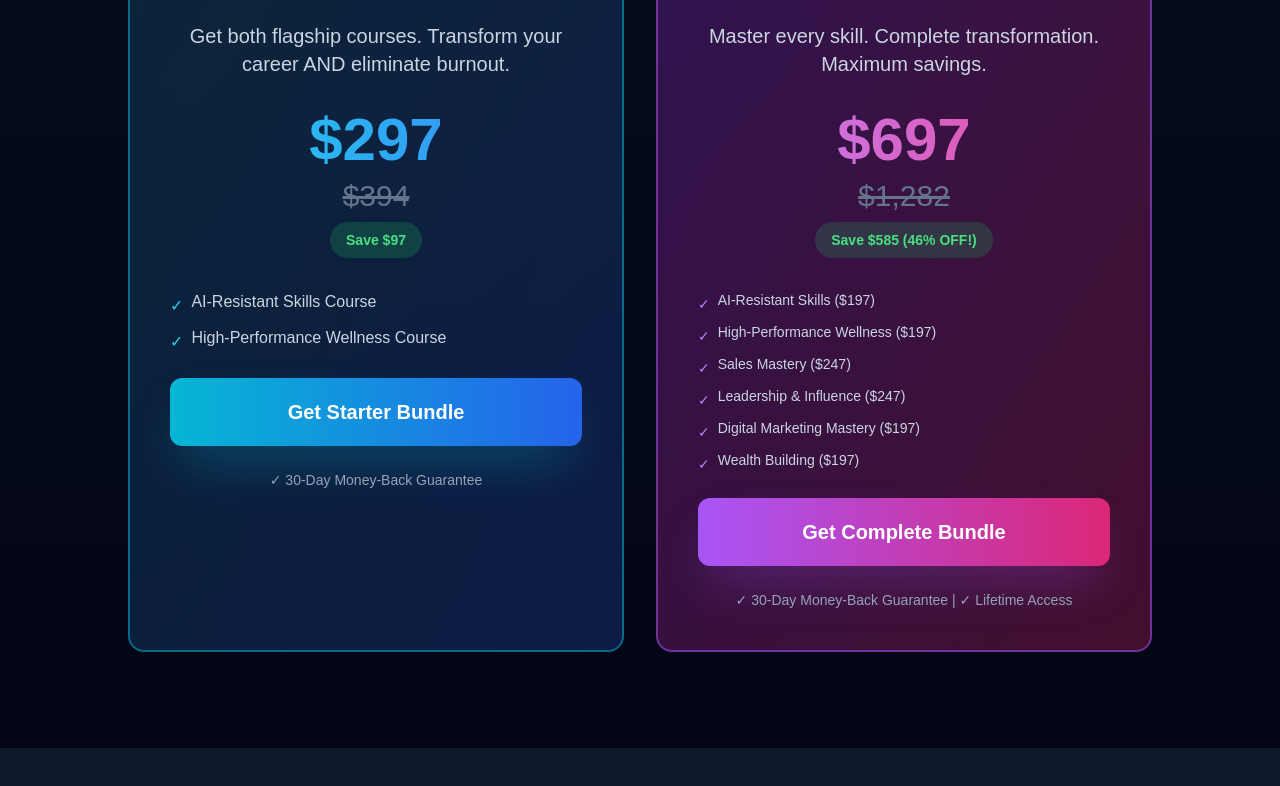
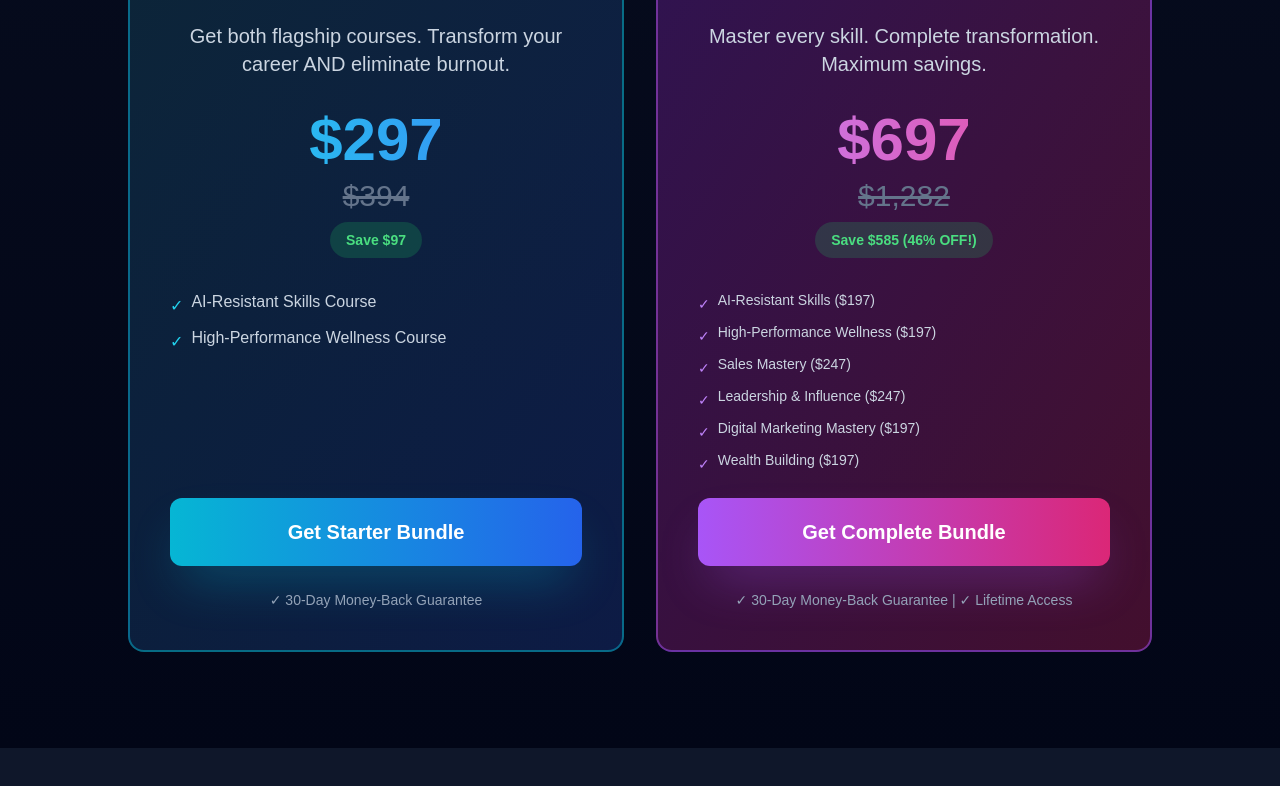
Before and after one commit to boxingthebest/million-dollar-blueprint-nextjs, a Next.js app: page / in a window 1280 px wide. Shown: the part 4841-5627 px from the top of the page. Built offline with nearby package versions, Linux system fonts and the light colour scheme.

Commit message:
Fix bundle card button alignment with flexbox

```diff
--- a/app/page.tsx
+++ b/app/page.tsx
@@ -581,11 +581,11 @@ export default function Home() {
               <h2 className="text-4xl md:text-5xl font-bold text-center text-white mb-4">Choose Your Bundle</h2>
               <p className="text-xl md:text-2xl text-slate-400 text-center mb-16">Save more when you invest in your complete transformation</p>
 
-              <div className="grid md:grid-cols-2 gap-8 max-w-5xl mx-auto">
+              <div className="grid md:grid-cols-2 gap-8 max-w-5xl mx-auto items-stretch">
                 {/* Starter Bundle */}
-                <div className="bg-gradient-to-br from-cyan-900/40 to-blue-900/40 border-2 border-cyan-500/50 rounded-2xl p-8 md:p-10 text-center hover:scale-105 hover:shadow-2xl hover:shadow-cyan-500/20 transition-all duration-300 relative group">
+                <div className="bg-gradient-to-br from-cyan-900/40 to-blue-900/40 border-2 border-cyan-500/50 rounded-2xl p-8 md:p-10 text-center hover:scale-105 hover:shadow-2xl hover:shadow-cyan-500/20 transition-all duration-300 relative group flex flex-col h-full">
                   <div className="absolute inset-0 bg-gradient-to-br from-cyan-500/10 to-blue-500/10 rounded-2xl opacity-0 group-hover:opacity-100 transition-opacity" />
-                  <div className="relative z-10">
+                  <div className="relative z-10 flex flex-col flex-grow">
                   <div className="inline-block bg-gradient-to-r from-cyan-500/30 to-blue-500/30 text-cyan-200 px-6 py-2 rounded-full text-sm font-bold mb-6 border border-cyan-400/30">
                     💎 STARTER BUNDLE
                   </div>
@@ -600,7 +600,7 @@ export default function Home() {
                     <div className="text-2xl md:text-3xl text-slate-500 line-through mb-2">$394</div>
                     <div className="inline-block bg-green-500/20 text-green-400 px-4 py-2 rounded-full text-sm font-bold">Save $97</div>
                   </div>
-                  <ul className="text-left text-slate-300 mb-6 space-y-2">
+                  <ul className="text-left text-slate-300 mb-6 space-y-2 flex-grow">
                     <li className="flex items-start gap-2">
                       <span className="text-cyan-400 mt-1">✓</span>
                       <span>AI-Resistant Skills Course</span>
@@ -610,7 +610,8 @@ export default function Home() {
                       <span>High-Performance Wellness Course</span>
                     </li>
                   </ul>
-                  <a
+                  <div className="mt-auto">
+                    <a
                     href="https://buy.stripe.com/4gM4gyepHdiD3dG7BO08g07"
                     target="_blank"
                     rel="noopener noreferrer"
@@ -620,15 +621,16 @@ export default function Home() {
                   </a>
                   <p className="text-slate-400 text-sm mt-6">✓ 30-Day Money-Back Guarantee</p>
                   </div>
+                  </div>
                 </div>
 
                 {/* Complete Bundle */}
-                <div className="bg-gradient-to-br from-purple-900/50 to-pink-900/50 border-2 border-purple-500/50 rounded-2xl p-8 md:p-10 text-center relative overflow-hidden hover:scale-105 hover:shadow-2xl hover:shadow-purple-500/20 transition-all duration-300 group">
+                <div className="bg-gradient-to-br from-purple-900/50 to-pink-900/50 border-2 border-purple-500/50 rounded-2xl p-8 md:p-10 text-center relative overflow-hidden hover:scale-105 hover:shadow-2xl hover:shadow-purple-500/20 transition-all duration-300 group flex flex-col h-full">
                   <div className="absolute inset-0 bg-gradient-to-br from-purple-500/10 to-pink-500/10 rounded-2xl opacity-0 group-hover:opacity-100 transition-opacity" />
                   <div className="absolute -top-2 -right-2 bg-gradient-to-r from-orange-500 to-pink-500 text-white px-6 py-2 rounded-full text-sm font-bold rotate-12 shadow-lg animate-pulse">
                     BEST VALUE
                   </div>
-                  <div className="relative z-10">
+                  <div className="relative z-10 flex flex-col flex-grow">
                   <div className="inline-block bg-gradient-to-r from-purple-500/30 to-pink-500/30 text-purple-200 px-6 py-2 rounded-full text-sm font-bold mb-6 border border-purple-400/30">
                     🔥 COMPLETE MASTERY
                   </div>
@@ -643,7 +645,7 @@ export default function Home() {
                     <div className="text-2xl md:text-3xl text-slate-500 line-through mb-2">$1,282</div>
                     <div className="inline-block bg-green-500/20 text-green-400 px-4 py-2 rounded-full text-sm font-bold">Save $585 (46% OFF!)</div>
                   </div>
-                  <ul className="text-left text-slate-300 mb-6 space-y-2 text-sm">
+                  <ul className="text-left text-slate-300 mb-6 space-y-2 text-sm flex-grow">
                     <li className="flex items-start gap-2">
                       <span className="text-purple-400 mt-1">✓</span>
                       <span>AI-Resistant Skills ($197)</span>
@@ -669,7 +671,8 @@ export default function Home() {
                       <span>Wealth Building ($197)</span>
                     </li>
                   </ul>
-                  <a
+                  <div className="mt-auto">
+                    <a
                     href="https://buy.stripe.com/4gM00i1CVa6r29CbS408g08"
                     target="_blank"
                     rel="noopener noreferrer"
@@ -678,6 +681,7 @@ export default function Home() {
                     Get Complete Bundle
                   </a>
                   <p className="text-slate-400 text-sm mt-6">✓ 30-Day Money-Back Guarantee | ✓ Lifetime Access</p>
+                  </div>
                   </div>
                 </div>
               </div>
```
